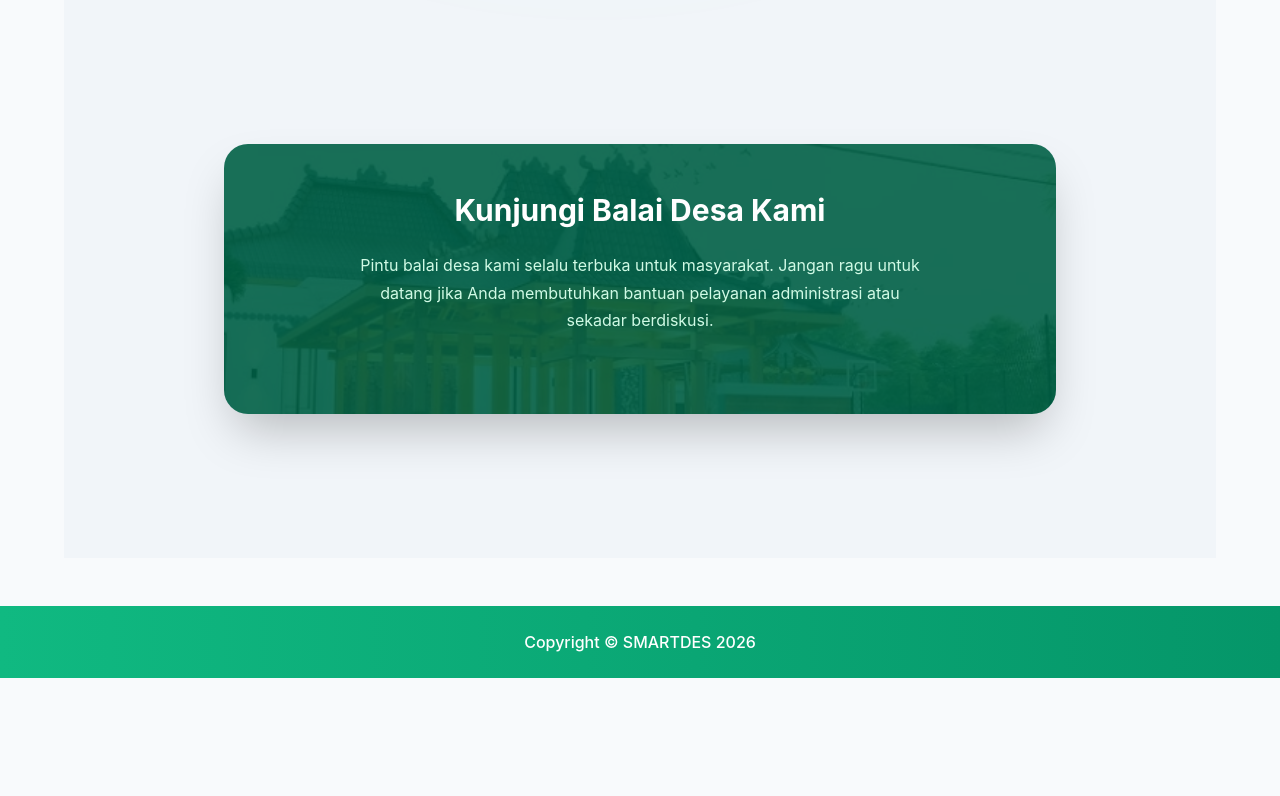
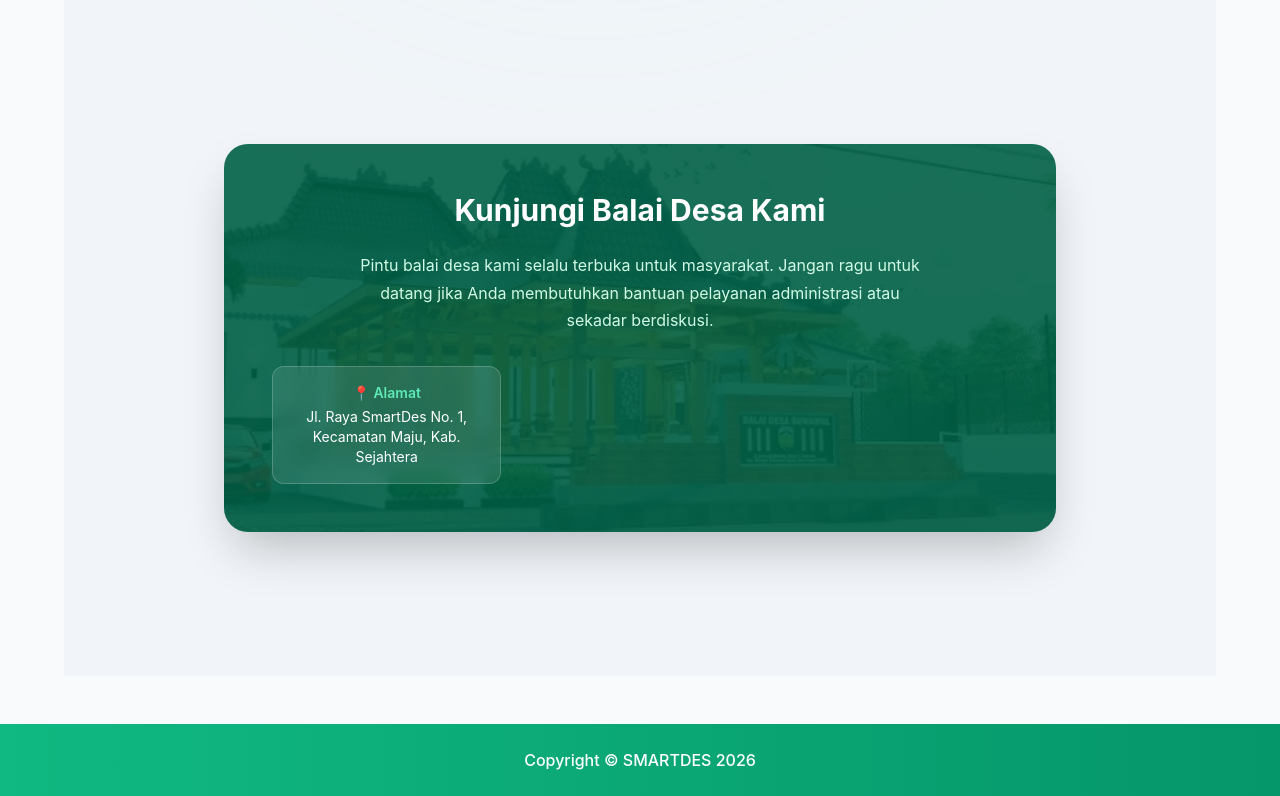
Before and after one commit to muhammadarlianoscar-uti/TA-WEB-24-SEMBADE, a Next.js app in the folder my-app/: page /profil in a window 1280 px wide. Shown: the part 3556-4352 px from the top of the page. Before the commit the page ends 4234 px from the top, so only its background shows below. Built offline with nearby package versions, Linux system fonts and the light colour scheme.

Commit message:
menambahkan kotak alamat dan keterangannya

```diff
--- a/my-app/app/profil/page.tsx
+++ b/my-app/app/profil/page.tsx
@@ -192,7 +192,13 @@ export default function Profil() {
               Pintu balai desa kami selalu terbuka untuk masyarakat. Jangan ragu untuk datang jika Anda membutuhkan bantuan pelayanan administrasi atau sekadar berdiskusi.
             </p>
 
+            <div className="grid grid-cols-1 md:grid-cols-3 gap-6 text-sm">
+              <div className="bg-white/10 p-4 rounded-xl backdrop-blur-sm border border-white/20">
+                <p className="font-semibold text-emerald-300 mb-1">📍 Alamat</p>
+                <p>Jl. Raya SmartDes No. 1, Kecamatan Maju, Kab. Sejahtera</p>
+              </div>
 
+            </div>
           </div>
         </div>
       </section>
```
